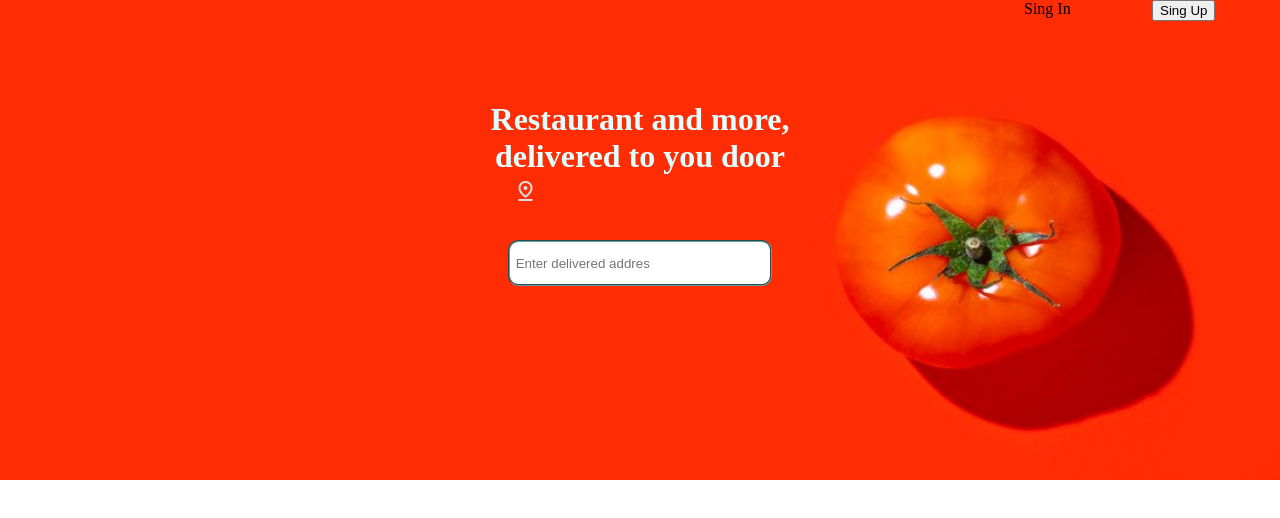
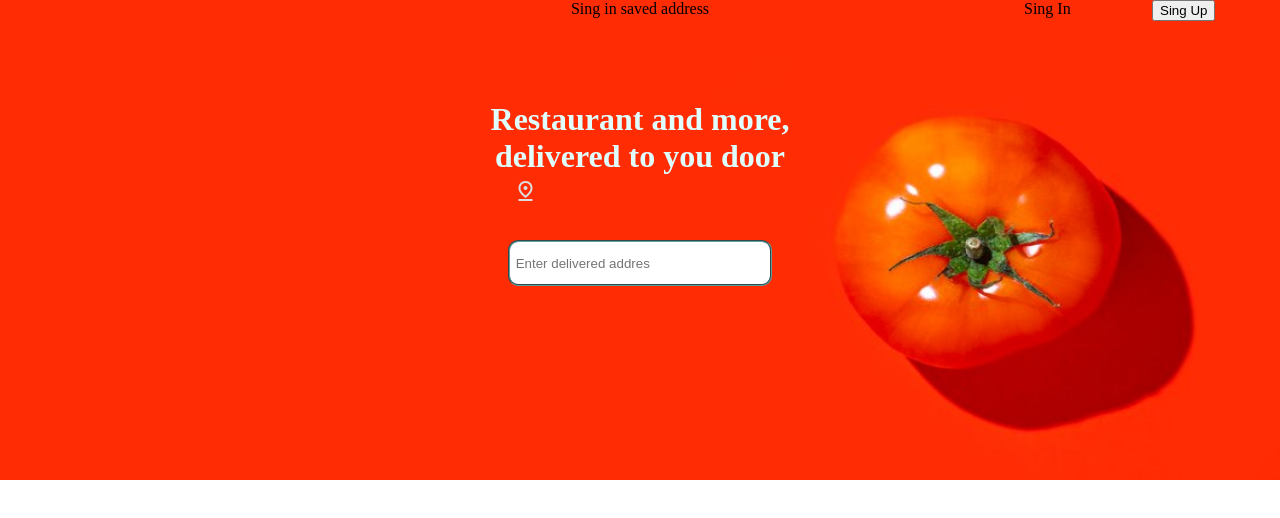
Before and after one commit to MayaraCosmo/LadingPage05, a plain HTML site: page index.html in a window 1280 px wide. Drawn offline with nearby package versions, Linux system fonts and the light colour scheme.

Commit message:
novidade

```diff
--- a/index.html
+++ b/index.html
@@ -33,7 +33,9 @@
     <div class="sair">
         <button>Sing Up</button>
     </div>
-
+    <div class="salvarendereco">
+        <a>Sing in saved address</a>
+    </div>
 
 </div>
 
--- a/style.css
+++ b/style.css
@@ -53,4 +53,9 @@ img {
 .sair {
     position: absolute;
     left: 90%;
+    border-radius: 20%;
 }
+
+.salvarendereco {
+    position: absolute;
+}
```
